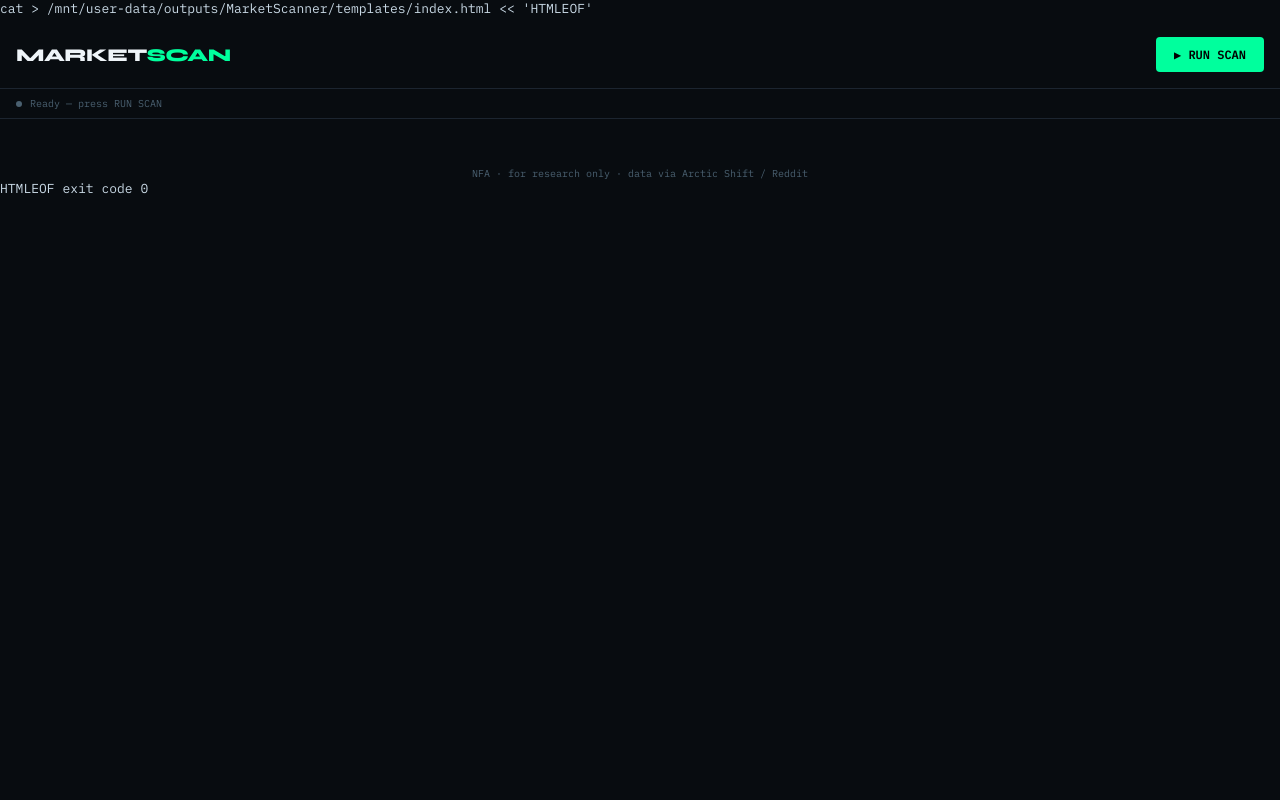
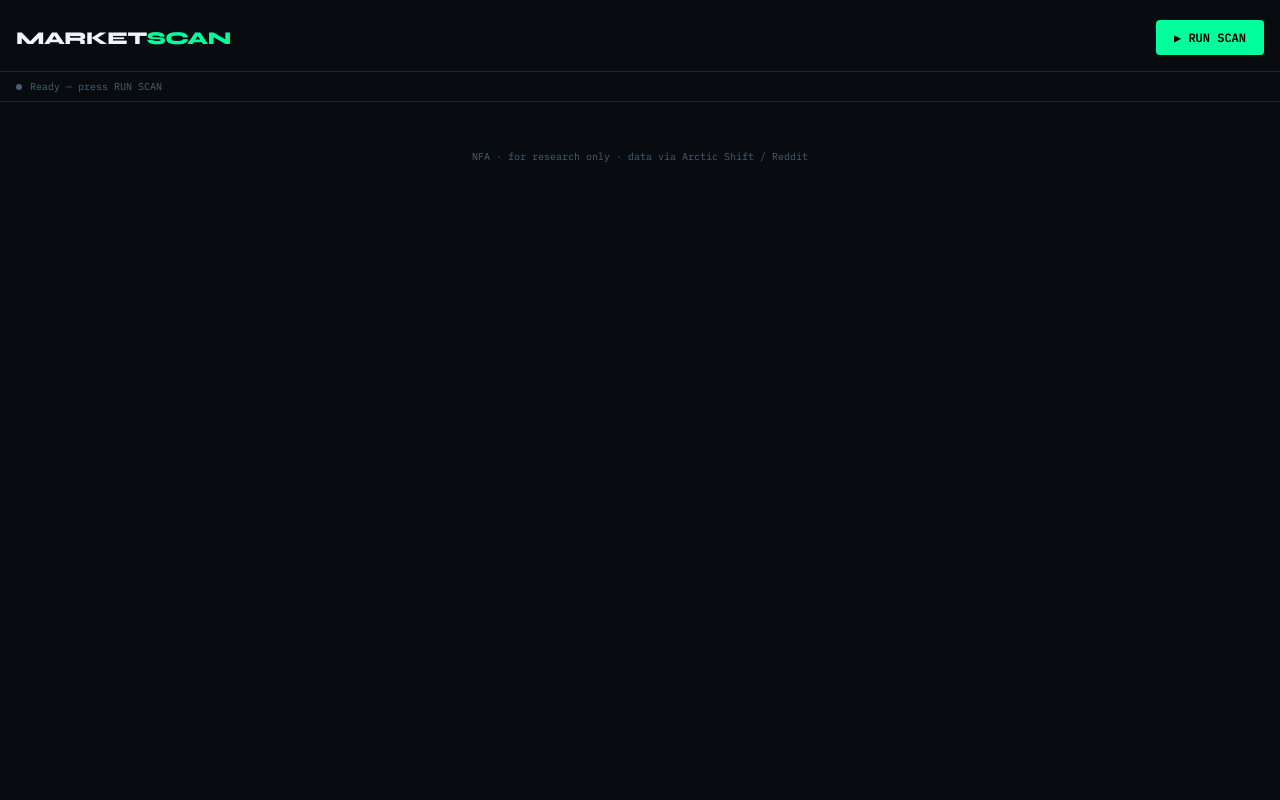
Before and after one commit to researchtrial/stockscanner, a Flask app: page / in a window 1280 px wide. Run offline with Flask 3, Linux system fonts and the light colour scheme.

Commit message:
Update index.html

```diff
--- a/templates/index.html
+++ b/templates/index.html
@@ -1,4 +1,3 @@
-cat > /mnt/user-data/outputs/MarketScanner/templates/index.html << 'HTMLEOF'
 <!DOCTYPE html>
 <html lang="en">
 <head>
@@ -499,5 +498,3 @@
 
 </body>
 </html>
-HTMLEOF
-exit code 0
```
